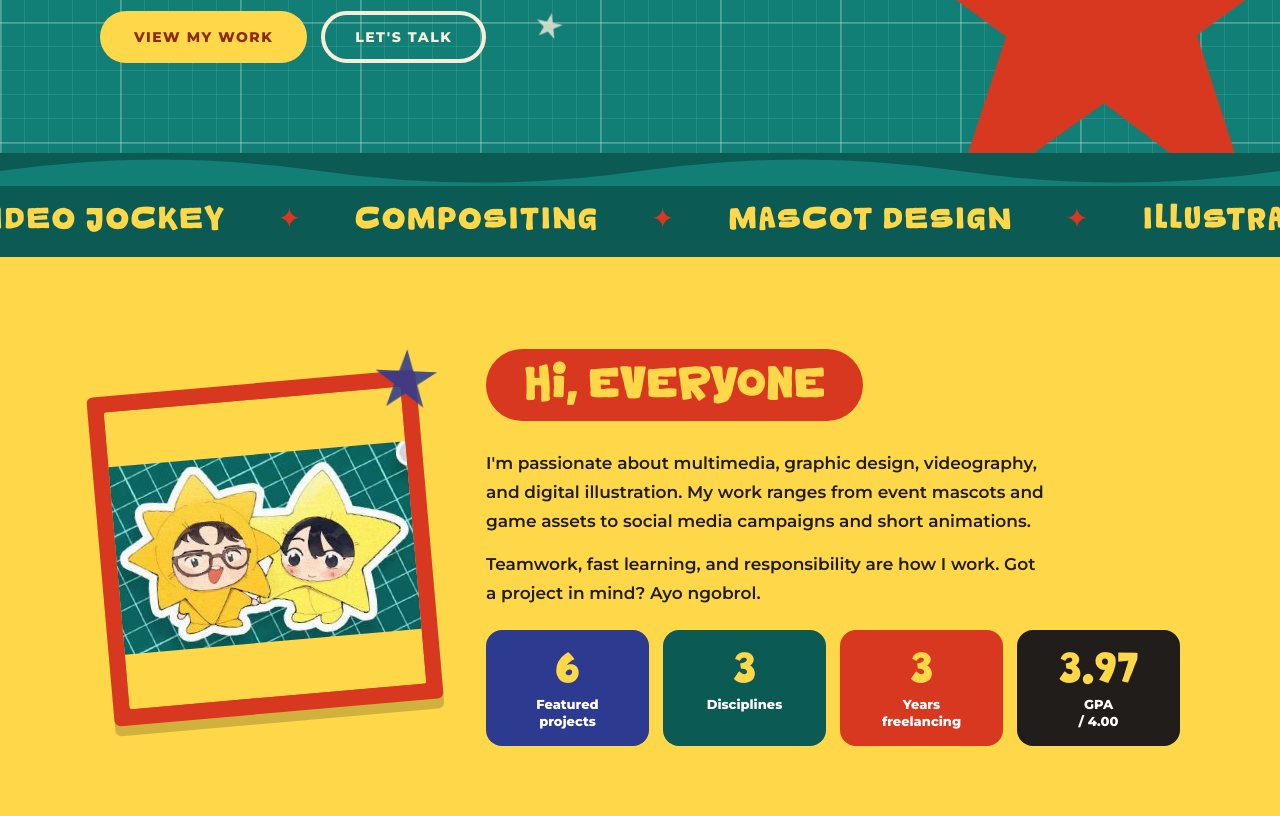
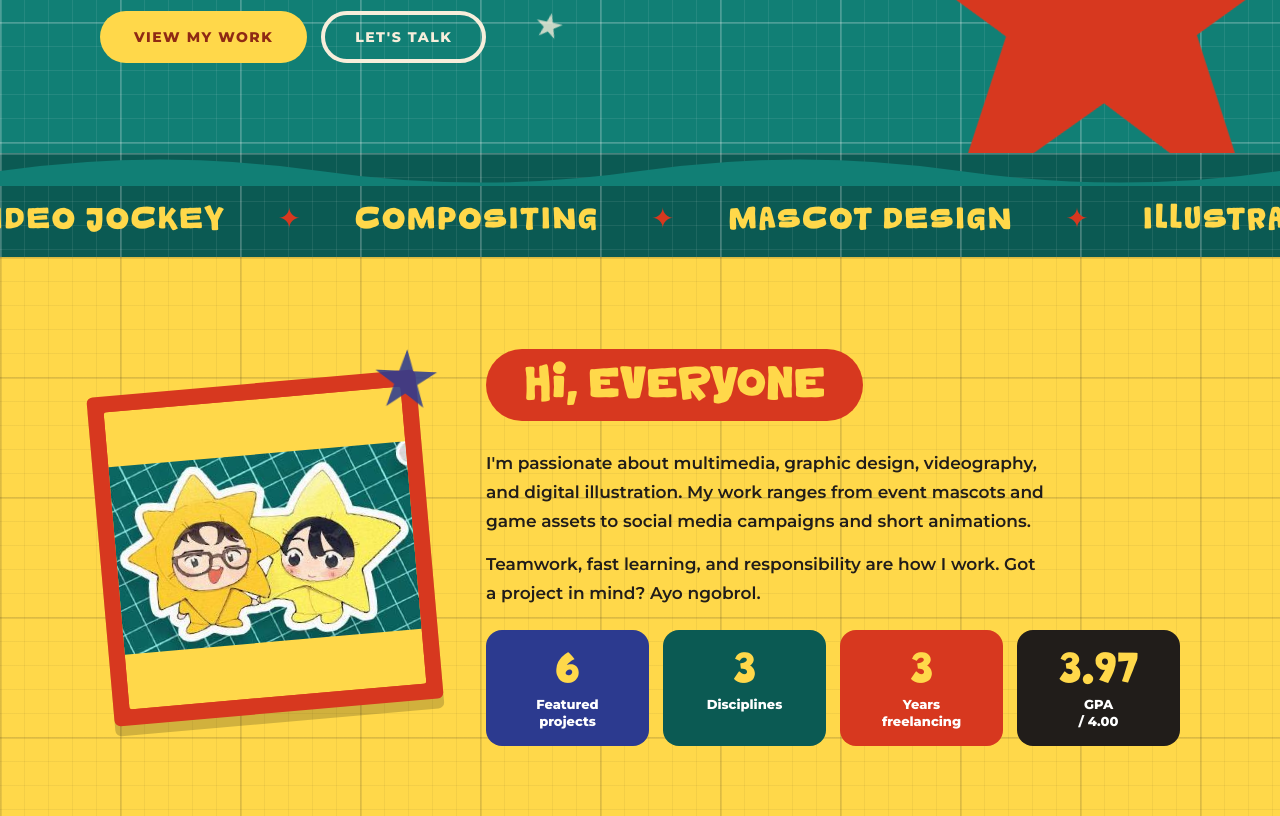
Before and after one commit to inipausss/ourspaces, a plain HTML site: page index.html in a window 1280 px wide. Shown: the part 644-1460 px from the top of the page. Drawn offline with Linux system fonts and the light colour scheme.

Commit message:
Unify section backgrounds with the cutting-mat grid
Co-Authored-By: Claude Sonnet 5.5 <noreply@anthropic.com>
Claude-Session: https://claude.ai/code/session_01Q5EnS3WYv2FHyg6aGGs2cP

```diff
--- a/index.html
+++ b/index.html
@@ -312,6 +312,14 @@ footer{background:var(--cream);color:var(--ink);border-top:3px solid var(--ink)}
 @media (max-width:640px){.contact{padding:36px 22px}}
 
 .foot-btns{display:flex;flex-wrap:wrap;gap:10px}
+
+/* one background for every band: the cutting-mat grid, line colour tuned per band */
+.hero-band,.marquee,.band{--l1:rgba(255,255,255,.18);--l2:rgba(255,255,255,.08);
+  background-image:linear-gradient(var(--l1) 2px,transparent 2px),linear-gradient(90deg,var(--l1) 2px,transparent 2px),linear-gradient(var(--l2) 1px,transparent 1px),linear-gradient(90deg,var(--l2) 1px,transparent 1px);
+  background-size:120px 120px,120px 120px,24px 24px,24px 24px}
+.b-yellow,.b-cream{--l1:rgba(33,29,26,.11);--l2:rgba(33,29,26,.05)}
+.b-red{--l1:rgba(255,255,255,.17);--l2:rgba(255,255,255,.07)}
+.marquee{background-color:var(--teal-dark)}
 </style></head><body>
 <div id="loader" aria-hidden="true"><img src="img/chibi.png" alt=""><div class="bar"><i></i></div><div class="lt">loading portfolio...</div></div>
 
```
